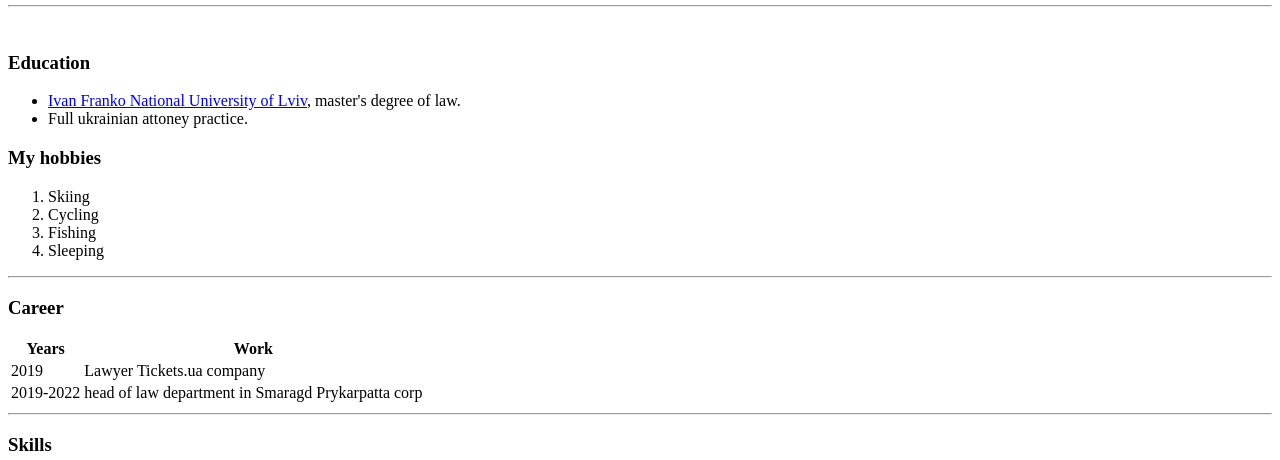
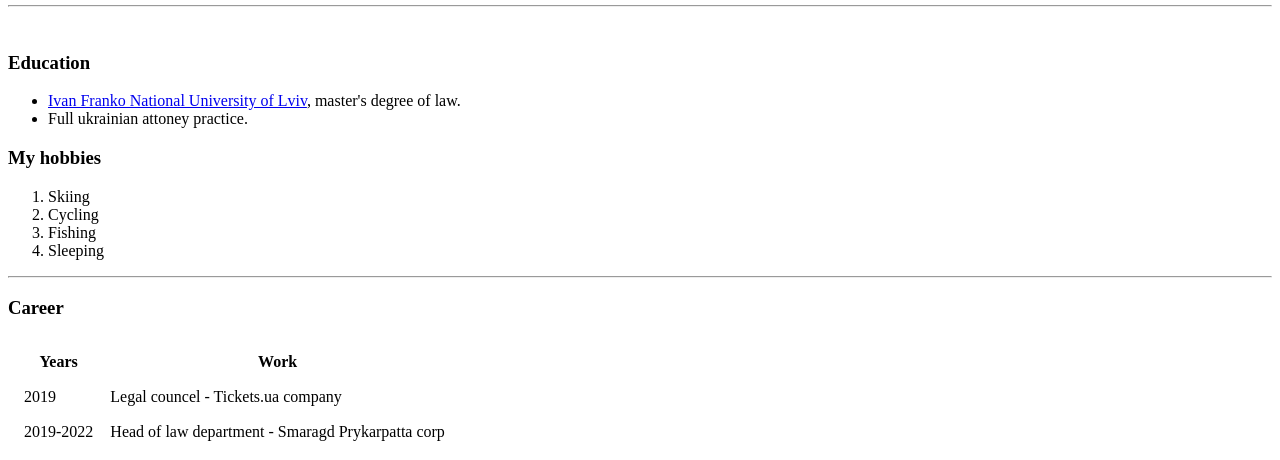
Before and after one commit to Sirosasori/cv, a plain HTML site: page index.html in a window 1280 px wide. Shown: the part 357-817 px from the top of the page. Drawn offline with Linux system fonts and the light colour scheme.

Commit message:
Update data for work experiance

```diff
--- a/index.html
+++ b/index.html
@@ -40,7 +40,7 @@
   </ol>
   <hr>
   <h3>Career</h3>
-  <table>
+  <table cellspacing="15">
     <thead>
       <th>Years</th>
       <th>Work</th>
@@ -48,11 +48,11 @@
     <tbody>
       <tr>
         <td>2019</td>
-        <td>Lawyer Tickets.ua company</td>
+        <td>Legal councel - Tickets.ua company</td>
       </tr>
       <tr>
         <td>2019-2022</td>
-        <td>head of law department in Smaragd Prykarpatta corp</td>
+        <td>Head of law department - Smaragd Prykarpatta corp</td>
       </tr>
     </tbody>
   </table>
```
